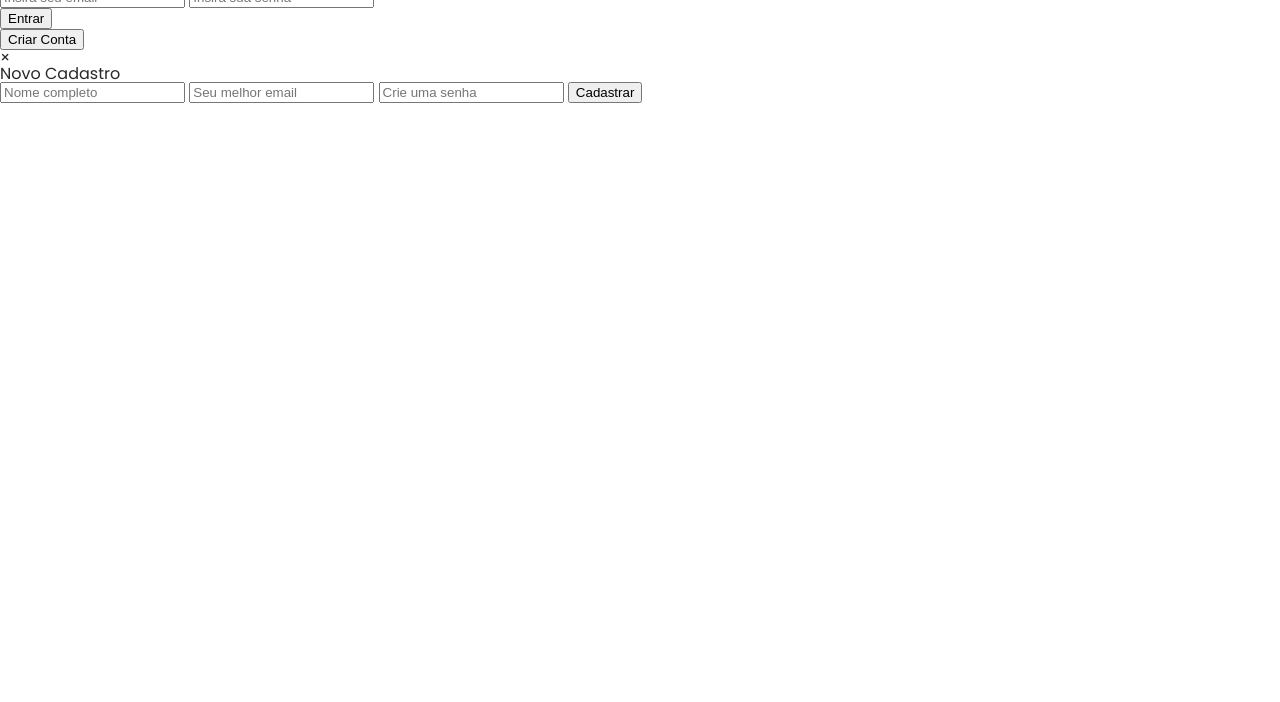
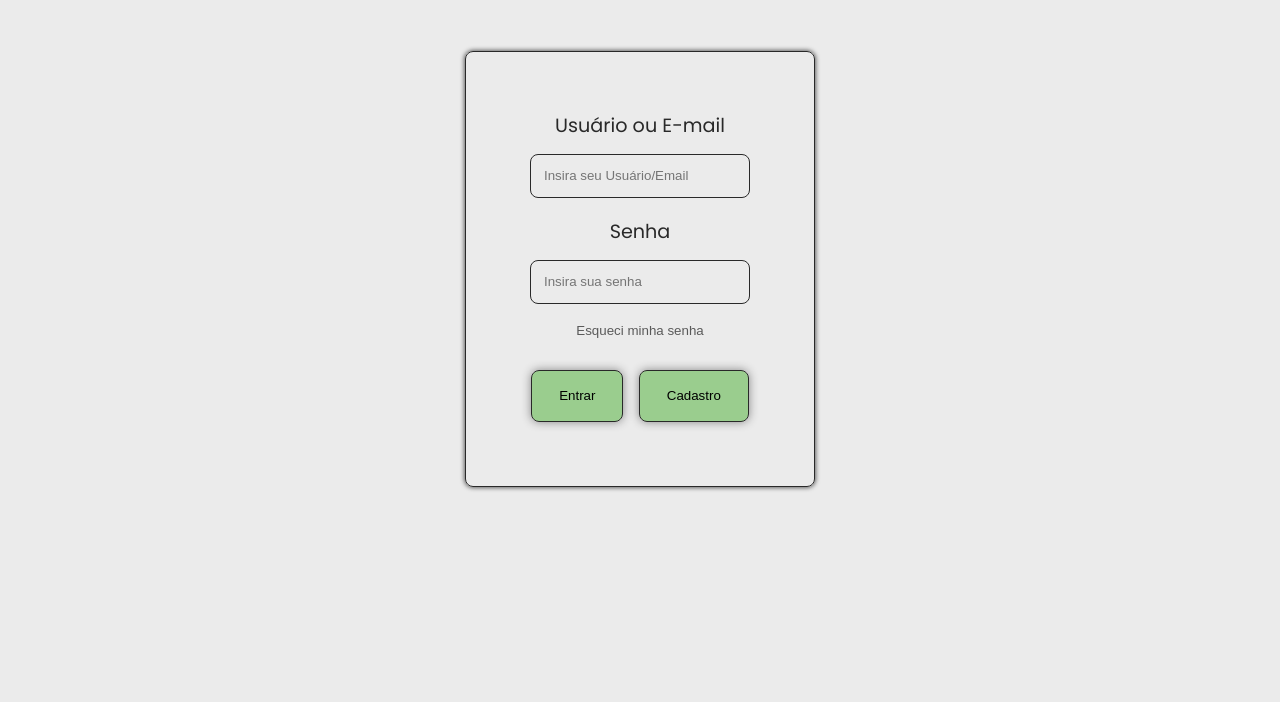
Before and after one commit to TonasP/Projeto_lista_de_compras_Frontend, a website: page login/login.html in a window 1280 px wide. Shown: the part 98-800 px from the top of the page. Drawn offline with Linux system fonts and the light colour scheme.

Commit message:
feita a parte de login do sistema

```diff
--- a/login/login.css
+++ b/login/login.css
@@ -1,24 +1,123 @@
-html{
+:root{
+    --tipografia-cor: #292929;
+    --background-cor: #ebebeb;
+    --cor-primaria: #4c7a3e;
+    --cor-secundaria: #8ac77bd2;
+    --cor-terciaria: #0c6350;
+}
+
+html {
     font-family: "Poppins", sans-serif;
-    color: #292929;
+    color: var(--tipografia-cor);
+    background-color: var(--background-cor);
 }
-.header{
+
+.header {
     display: flex;
     flex-direction: row;
-    background-color: rgb(76, 122, 62);
+    background-color: var(--cor-primaria);
     width: 100%;
     align-items: center;
     box-shadow: 0px 0px 6px 0px #000000 inset;
 }
-.logo{
+
+.logo {
     width: 20%;
     margin-left: 5%;
 }
-.logo img{
+
+.logo img {
     width: 30%;
 }
-.title{
-  align-items: center;
-  margin: 0 15%;
-  font-size: 1.7vw;
+
+.title {
+    align-items: center;
+    margin: 0 17.5%;
+    font-size: 1.7vw;
+    cursor: ;
 }
+
+.dadoslogin {
+    display: flex;
+    align-items: center;
+    justify-content: center;
+    margin-top: 5%;
+    width: 100%;
+    height: 100%;
+}
+
+.inputs {
+    display: flex;
+    flex-direction: column;
+    align-items: center;
+    gap: 2em;
+    padding: 5%;
+    border: var(--tipografia-cor) 1px solid;
+    border-radius: 8px;
+    box-shadow: 0px 0px 4px 1px #636363;
+}
+
+.secaoInputs {
+    display: flex;
+    flex-direction: column;
+    align-items: center;
+    gap: 1.5em;
+}
+.secaoInputs div{
+    display: flex;
+    flex-direction: column;
+    align-items: center;
+    gap: 1em;
+    font-size: 1.5vw;
+}
+
+.secaoInputs input{
+    padding: 0;
+    border: none;
+    background: none;
+    background-color: var(--background-cor);
+    border: var(--tipografia-cor) solid 1px;
+    border-radius: 8px;
+    padding: 1em;
+    width: 15vw;
+}
+.senha {
+    display: flex;
+    flex-direction: column;
+    gap: 1em;
+}
+
+.esquecisenha {
+    padding: 0;
+    border: none;
+    background: none;
+    color: #5a5a5a;
+}
+.esquecisenha:hover{
+    color: var(--tipografia-cor);
+    cursor: pointer;
+}
+.funcoes{
+    display: flex;
+    gap: 1em;
+}
+.funcoes button{
+    padding: 0;
+    border: none;
+    background: none;
+    background-color: var(--cor-secundaria);
+    padding: 1.3em 2em;
+    border: var(--tipografia-cor) solid 1px;
+    border-radius: 8px;
+    box-shadow: 0px 0px 10px 0px #878787;
+    transition: .2s;
+}
+.funcoes button:hover{
+    transform: scale(1.05);
+    background-color: var(--cor-terciaria);
+    color: var(--background-cor);
+}
+
+.modal-overlay {
+    display: none;
+}
--- a/login/login.html
+++ b/login/login.html
@@ -6,8 +6,10 @@
     <meta name="viewport" content="width=device-width, initial-scale=1.0">
     <script src="login.js" defer></script>
     <link rel="preconnect" href="https://fonts.googleapis.com">
-<link rel="preconnect" href="https://fonts.gstatic.com" crossorigin>
-<link href="https://fonts.googleapis.com/css2?family=Poppins:ital,wght@0,100;0,200;0,300;0,400;0,500;0,600;0,700;0,800;0,900;1,100;1,200;1,300;1,400;1,500;1,600;1,700;1,800;1,900&display=swap" rel="stylesheet">
+    <link rel="preconnect" href="https://fonts.gstatic.com" crossorigin>
+    <link
+        href="https://fonts.googleapis.com/css2?family=Poppins:ital,wght@0,100;0,200;0,300;0,400;0,500;0,600;0,700;0,800;0,900;1,100;1,200;1,300;1,400;1,500;1,600;1,700;1,800;1,900&display=swap"
+        rel="stylesheet">
     <link rel="stylesheet" href="../cssreset.css">
     <link rel="stylesheet" href="login.css">
     <title>Acesse sua conta</title>
@@ -21,19 +23,37 @@
                 <img src="../images/StockLogo.png" alt="Logo da Stock lista">
             </div>
             <div class="title">
-                <h1>Faça seu login</h1>
+                <h1>Acesse sua conta</h1>
             </div>
 
         </div>
     </header>
     <section class="dadoslogin">
-        <input id="insiraEmail" type="text" placeholder="Insira seu email">
-        <input id="insiraSenha" type="text" placeholder="Insira sua senha">
+        <div class="inputs">
+            <div class="secaoInputs">
+                <div>
+                    <h3>Usuário ou E-mail</h3>
+                    <input id="insiraEmail" type="text" placeholder="Insira seu Usuário/Email">
+                </div>
+                <div class="senha">
+                    <div>
+                        <h3>Senha</h3>
+
+                    <input id="insiraSenha" type="text" placeholder="Insira sua senha">
+                    </div>
+                    <div>
+                        <button id="esquecisenha" class="esquecisenha">Esqueci minha senha</button>
+                    </div>
+                </div>
+            </div>
+            <div class="funcoes">
+                <button id="logar" class="logar">Entrar</button>
+                <button id="btnAbrirModal">Cadastro</button>
+            </div>
+        </div>
     </section>
-    <section class="funcoes">
-        <button id="logar" class="logar">Entrar</button>
-    </section>
-    <button id="btnAbrirModal">Criar Conta</button>
+
+
 
     <div id="modalCadastro" class="modal-overlay">
         <div class="modal-content">
```
